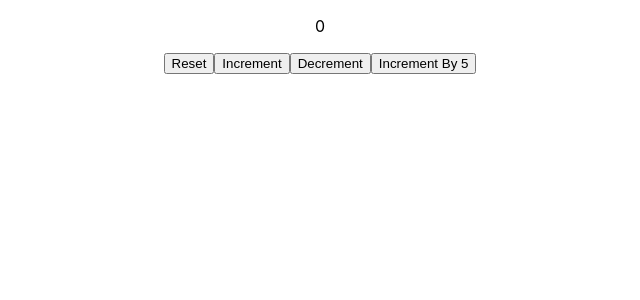
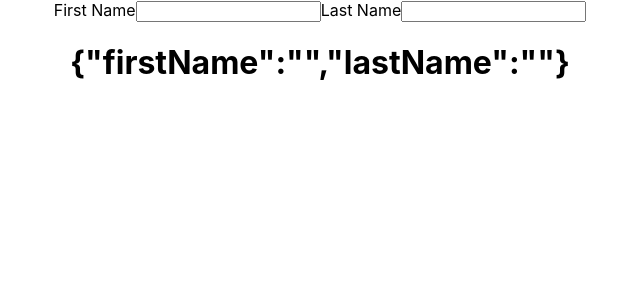
Before and after one commit to Nickx58/react, a React (Create React App) app: page / in a window 1280 px wide. Shown: the top 300 px of the page, without its empty margins (320-960 px from the left). Built offline with nearby package versions, Linux system fonts and the light colour scheme.

Commit message:
Hooks with Objects

```diff
--- a/src/AppHooks.js
+++ b/src/AppHooks.js
@@ -1,11 +1,11 @@
 import React from "react";
-import Counter from "./hooksComponents/Counter";
+import HooksObject from "./hooksComponents/HooksObject";
 import "./AppHooks.css";
 
 function AppHooks() {
   return (
     <div className="AppHooks">
-      <Counter />
+      <HooksObject />
     </div>
   );
 }
--- /dev/null
+++ b/src/hooksComponents/HooksObject.js
@@ -0,0 +1,24 @@
+import React, { useState } from "react";
+
+function HooksObject() {
+  const [name, setName] = useState({ firstName: "", lastName: "" });
+  return (
+    <div>
+      <label>First Name</label>
+      <input
+        type="text"
+        value={name.firstName}
+        onChange={(e) => setName({ ...name, firstName: e.target.value })}
+      />
+      <label>Last Name</label>
+      <input
+        type="text"
+        value={name.lastName}
+        onChange={(e) => setName({ ...name, lastName: e.target.value })}
+      />
+      <h1>{JSON.stringify(name)}</h1>
+    </div>
+  );
+}
+
+export default HooksObject;
```
